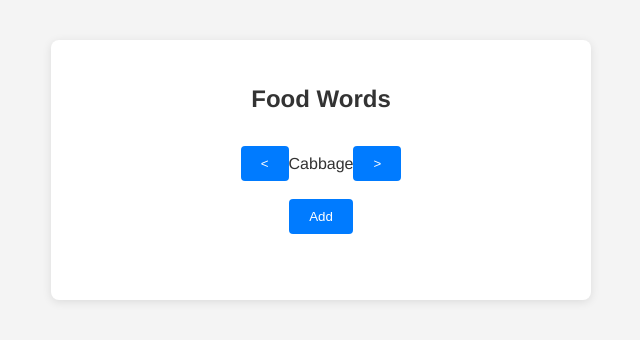
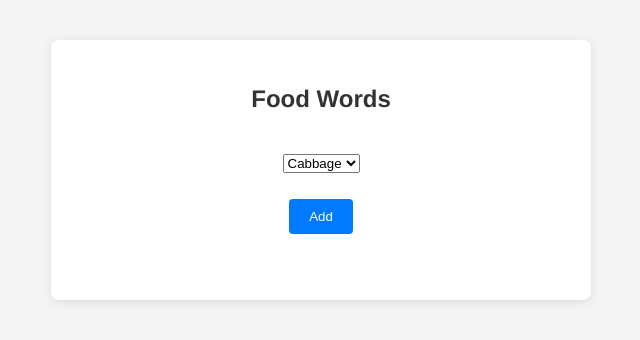
Before and after one commit to loltreeman/FoodWords, a React (Create React App) app: page / in a window 1280 px wide. Shown: the top 340 px of the page, without its empty margins (319-959 px from the left). Built offline with nearby package versions, Linux system fonts and the light colour scheme.

Commit message:
Updated the list from buttons to dropdown menu

```diff
--- a/src/App.js
+++ b/src/App.js
@@ -1,77 +1,66 @@
+import React, { useState } from 'react';
 import './App.css';
 import Button from './buttons/Button.js';
 
-import { useState } from 'react';
-
-var ingredients = [
+const ingredients = [
   'Cabbage',
   'Garlic',
   'Apple',
   'Tomato',
   'Water'
-	]
+];
 
 export default function MainApp() {
-	const [count, setCount] = useState(0)
-	const [list, setList] = useState([])
+  const [selectedIngredient, setSelectedIngredient] = useState(ingredients[0]);
+  const [list, setList] = useState([]);
 
-	function changeIngredient(steps) {
-		let temp_count = count + steps
-
-		if (temp_count < 0) {
-			setCount(temp_count + ingredients.length)
-		} else if (temp_count > ingredients.length - 1) {
-			setCount(temp_count - ingredients.length)
-		} else {
-			setCount(temp_count)
-		}
+  // This will update the selected ingredient from the dropdown
+  function handleSelectChange(event) {
+    setSelectedIngredient(event.target.value);
   }
 
+  // This will add or remove the selected ingredient from the list
   function changeList(added) {
     let newList;
-		if (!added) { // checks if ingredient has been added, if so, remove it, if not, add it.
-			newList = list.concat(ingredients[count])
+    if (!added) {
+      newList = list.concat(selectedIngredient);
     } else {
-			newList =  list.filter(ingredient => ingredient !== ingredients[count])
+      newList = list.filter(ingredient => ingredient !== selectedIngredient);
     }
-		setList(newList)
+    setList(newList);
   }
 
-	const display = list.map(ingredient =>
-		<div className="div_">
-		<li>
-			{ ingredient }
-		</li>
-		</div>
-	)
-
-	let in_list = list.filter(ingredient => ingredients[count] == ingredient).length == 1
+  const inList = list.includes(selectedIngredient);
 
   return (
-	<>
     <div className="div">
-
-			<h2> Food Words </h2>
-
+      <h2>Food Words</h2>
       <div className="div_">
-				<span className="container">
-					<Button text="<" className="button" onClick={() => changeIngredient(-1)}/>
-					<span className="container"> { ingredients[count] } </span>
-					<Button text=">" className="button" onClick={() => changeIngredient(1)}/>
-				</span>
-				<br/> <br/>
+        <select value={selectedIngredient} onChange={handleSelectChange}>
+          {ingredients.map((ingredient, index) => (
+            <option key={index} value={ingredient}>
+              {ingredient}
+            </option>
+          ))}
+        </select>
+        <br /><br />
       </div>
 
-			<Button text={ in_list ? "Remove" : "Add"} className="button" onClick={() => changeList(in_list) }/>
-			<br/> <br/>
+      <Button
+        text={inList ? "Remove" : "Add"}
+        className="button"
+        onClick={() => changeList(inList)}
+      />
+      <br /><br />
 
-			{list.length > 0 && (<h3> Added Ingredients </h3>)}
-
+      {list.length > 0 && <h3>Added Ingredients</h3>}
       <ol className="ol">
-			{ display }
+        {list.map((ingredient, i) => (
+          <div key={i} className="div_">
+            <li>{ingredient}</li>
+          </div>
+        ))}
       </ol>
-
     </div>
-	</>
   );
 }
```
Lines whose indentation alone changed are shown as unchanged.
